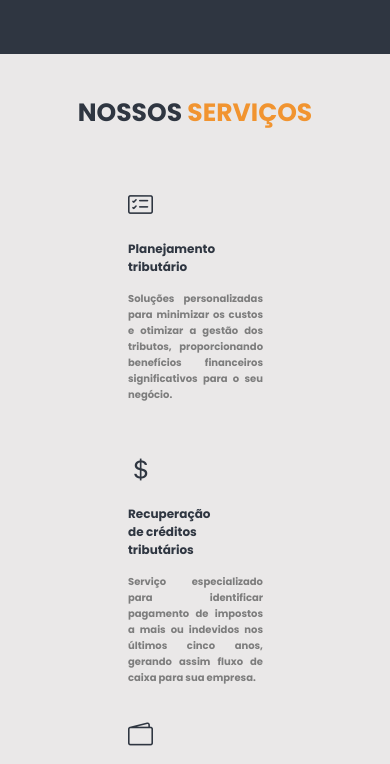
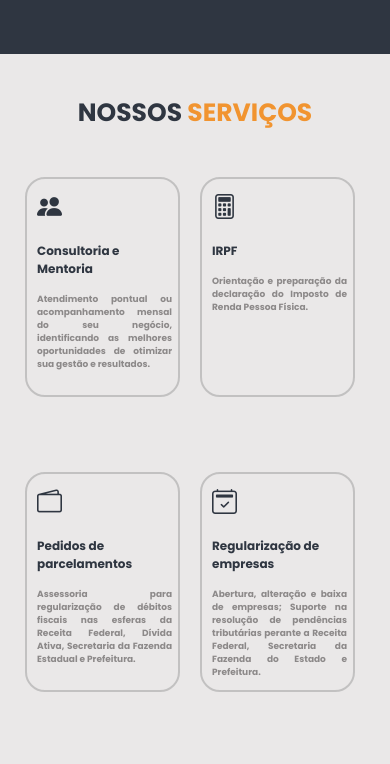
Before and after one commit to taisatavares/site.kamylla, a plain HTML site: page index.html in a window 390 px wide. Shown: the part 960-1724 px from the top of the page. Drawn offline with nearby package versions, Linux system fonts and the light colour scheme.

Commit message:
alterações

```diff
--- a/style.css
+++ b/style.css
@@ -271,7 +271,7 @@ section .topo .flex{
 section.servicos{
     padding: 40px 4%;
     background-color: #EAE8E8 /*#F2DFCA*/;
-    height: 950px;
+    height: 1050px;
 }
 
 section.servicos .flex{
@@ -305,9 +305,9 @@ section.servicos .flex{
     margin-top: 45px;
     margin-bottom: 30px;
     width: 300px;
-    height: 300px;
+    height: 350px;
     transition: .2s;
-
+    border: 2px solid /*#4f2612*/ #97959579;
 }
 
 .servicos .servicos-box:hover{
@@ -329,7 +329,7 @@ section.servicos .flex{
 .servicos .servicos-box p{
     text-align: justify;
     font-size: 13px;
-    color: #7d7d7d;
+    color: #807d7de3;
 }
 
 
@@ -529,7 +529,7 @@ footer .line-footer p a{
         > header #menu {
             /*display: none;*/
             position: absolute;
-            width: 70%;
+            width: 60%;
             top: 70px;
             right: 0px;
             display: none;
@@ -672,21 +672,19 @@ footer .line-footer p a{
     /*Serviços*/
     section.servicos{
         padding: 40px 8%;
-        height: 950px;
+        height: 1050px;
 
     }
 
-    section.servicos .flex{
-        flex-direction: column;
-    }
 
 
     .servicos .servicos-box{
 
-        width: 104px;
-        height: 130px;
+        width: 155px;
+        height: 220px;
         padding: 10px;
-
+        margin-right: -40px;
+        margin-bottom: -30px;
 
     }
     .servicos .titulo1{
@@ -701,9 +699,10 @@ footer .line-footer p a{
     }
 
     .servicos .servicos-box p{
-        font-size: 10px;
+        font-size: 9px;
         width: 135px;
         height: 150px;
+
     }
 
     /*Sobre*/
```
